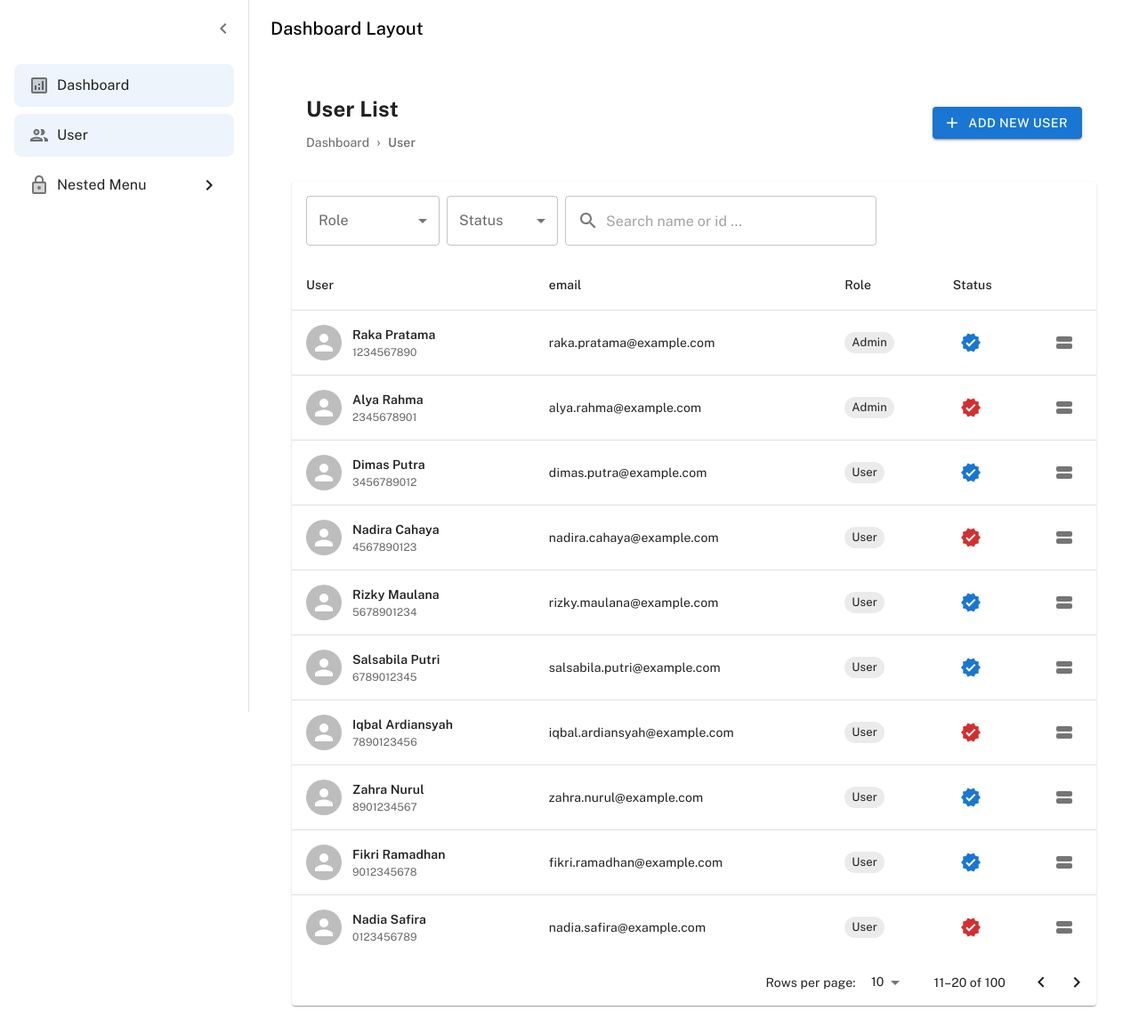
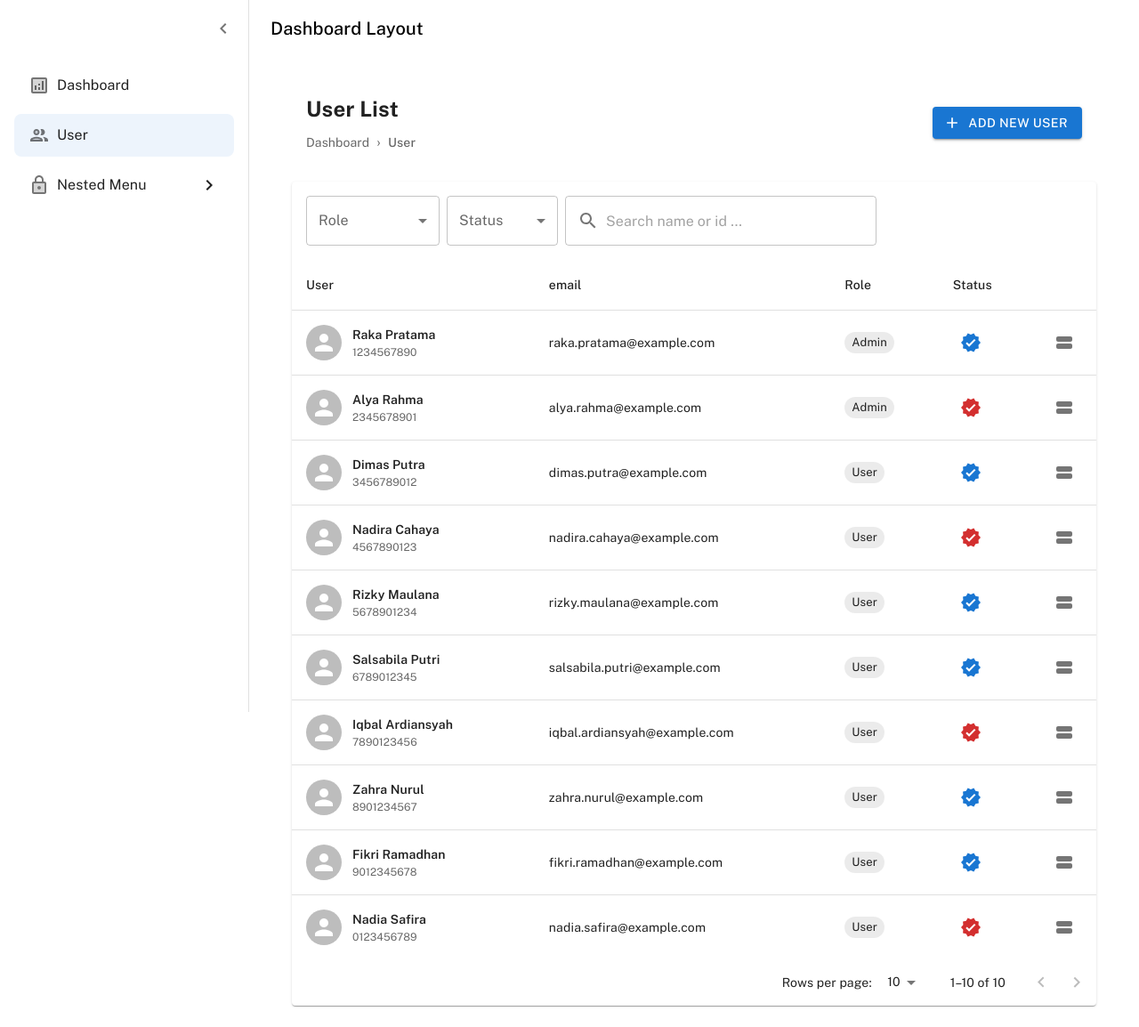
Before and after one commit to Ilham06/nextjs15-boilerplate, a Next.js app: page /user in a window 1280 px wide. Shown: the whole page at 89% size. Built offline with nearby package versions, Linux system fonts and the light colour scheme.

Commit message:
add skeleton loading table

```diff
--- a/src/app/(dashboard)/user/page.jsx
+++ b/src/app/(dashboard)/user/page.jsx
@@ -34,7 +34,7 @@ import AddButton from "@/components/common/button/AddButton";
 import Link from "next/link";
 import ConfirmDialog from "@/components/common/dialog/ConfirmDialog";
 import useDeleteWithConfirm from "@/hooks/useDeleteWithConfirm";
-import { useState } from "react";
+import { useEffect, useState } from "react";
 import useShowSnackbar from "@/hooks/useShowSnackbar";
 
 const breadcrumb = [
@@ -132,11 +132,23 @@ const headers = ["User", "email", "Role", "Status"];
 
 export default function Page() {
   const [openConfirm, setOpenConfirm] = useState(false);
+  const [isFetching, setIsFetching] = useState(true);
+  const [rows, setRows] = useState([]);
+
   const { showSuccessSnackbar } = useShowSnackbar();
+
   const handleDelete = () => {
     showSuccessSnackbar("delete user successfully");
     setOpenConfirm(false);
   };
+
+  useEffect(() => {
+    setTimeout(() => {
+      setRows(users);
+      setIsFetching(false)
+    }, 500);
+  }, []);
+
   return (
     <PageWrapper
       title={"User List"}
@@ -167,8 +179,17 @@ export default function Page() {
           <SearchInput width={"350px"} placeholder={"Search name or id ..."} />
         </Box>
 
-        <MainTable headers={headers}>
-          {users?.map((row) => (
+        <MainTable
+          headers={headers}
+          hasPagination={true}
+          page={1}
+          rowsPerPage={10}
+          handlePageChange={() => alert("page has change")}
+          handleRowsPerPageChange={() => alert("limit has change")}
+          isFetching={isFetching}
+          totalData={10}
+        >
+          {rows?.map((row) => (
             <TableRow
               key={row.id}
               sx={{ "&:last-child td, &:last-child th": { border: 0 } }}
@@ -198,13 +219,14 @@ export default function Page() {
               <TableCell>
                 <DatatableActionButton>
                   {/* create a custom component for menu item */}
-                  <Link href={'/user/create'}>
-                  <MenuItem>
-                    <ListItemIcon>
-                      <Edit fontSize="small" />
-                    </ListItemIcon>
-                    <ListItemText>Edit</ListItemText>
-                  </MenuItem></Link>
+                  <Link href={"/user/create"}>
+                    <MenuItem>
+                      <ListItemIcon>
+                        <Edit fontSize="small" />
+                      </ListItemIcon>
+                      <ListItemText>Edit</ListItemText>
+                    </MenuItem>
+                  </Link>
                   <MenuItem onClick={() => setOpenConfirm(true)}>
                     <ListItemIcon>
                       <Delete fontSize="small" />
@@ -216,16 +238,8 @@ export default function Page() {
             </TableRow>
           ))}
         </MainTable>
+      </Card>
 
-        <TablePagination
-          component="div"
-          count={100}
-          page={1}
-          onPageChange={() => console.log("oke")}
-          rowsPerPage={10}
-          onRowsPerPageChange={() => console.log("oke")}
-        />
-      </Card>
       <ConfirmDialog
         title={"Delete User"}
         description={
--- /dev/null
+++ b/src/components/common/loading/SkeletonLoadingTable.jsx
@@ -0,0 +1,18 @@
+import React from "react";
+import { Skeleton, TableCell, TableRow } from "@mui/material";
+
+const skeletonRows = Array.from({ length: 5 });
+
+export default function SkeletonLoadingTable({ headers }) {
+  return skeletonRows.map((_, rowIndex) => (
+    <TableRow
+      key={rowIndex}
+    >
+      {headers.map((header, colIndex) => (
+        <TableCell key={colIndex}>
+          <Skeleton />
+        </TableCell>
+      ))}
+    </TableRow>
+  ));
+}
--- a/src/components/common/other/SidebarItem.jsx
+++ b/src/components/common/other/SidebarItem.jsx
@@ -16,16 +16,28 @@ import { ExpandMore, KeyboardArrowRight } from "@mui/icons-material";
 export default function SidebarItem({ sidebar }) {
   const [openExpand, setOpenExpand] = React.useState(false);
   const pathname = usePathname();
-  const router = useRouter()
-  const isMenuSelected = () => pathname.includes(sidebar.path);
+  const router = useRouter();
+  const isMenuSelected = () => {
+    if (sidebar.path === "/") {
+      return pathname === "/";
+    } else {
+      return pathname.startsWith(sidebar.path);
+    }
+  };
 
   const handleClick = () => {
-    return sidebar.hasChild ? setOpenExpand(!openExpand) : router.push(sidebar.path);
+    return sidebar.hasChild
+      ? setOpenExpand(!openExpand)
+      : router.push(sidebar.path);
   };
 
   return (
-    <ListItem disablePadding sx={{ mb: 1, px: 2, display: 'block' }}>
-      <ListItemButton selected={isMenuSelected()} onClick={handleClick} sx={{borderRadius: 2}}>
+    <ListItem disablePadding sx={{ mb: 1, px: 2, display: "block" }}>
+      <ListItemButton
+        selected={isMenuSelected()}
+        onClick={handleClick}
+        sx={{ borderRadius: 2 }}
+      >
         <ListItemIcon
           sx={{
             minWidth: 0,
@@ -38,13 +50,7 @@ export default function SidebarItem({ sidebar }) {
         </ListItemIcon>
         <ListItemText primary={sidebar.label} />
         {sidebar.hasChild && (
-          <>
-            {!openExpand ? (
-              <KeyboardArrowRight/>
-            ) : (
-              <ExpandMore/>
-            )}
-          </>
+          <>{!openExpand ? <KeyboardArrowRight /> : <ExpandMore />}</>
         )}
       </ListItemButton>
       {sidebar.hasChild && (
--- a/src/components/common/table/MainTable.jsx
+++ b/src/components/common/table/MainTable.jsx
@@ -7,10 +7,23 @@ import {
   TableRow,
   Paper,
   Box,
+  TablePagination,
+  Typography,
 } from "@mui/material";
 import React from "react";
+import SkeletonLoadingTable from "../loading/SkeletonLoadingTable";
 
-export default function MainTable({ headers, children }) {
+export default function MainTable({
+  headers,
+  children,
+  hasPagination,
+  handlePageChange,
+  handleRowsPerPageChange,
+  page,
+  rowsPerPage,
+  totalData,
+  isFetching,
+}) {
   return (
     <TableContainer component={Box}>
       <Table sx={{ minWidth: 650 }} aria-label="simple table">
@@ -22,8 +35,32 @@ export default function MainTable({ headers, children }) {
             <TableCell width={"5%"}></TableCell>
           </TableRow>
         </TableHead>
-        <TableBody>{children}</TableBody>
+        <TableBody>
+          {isFetching ? (
+            <SkeletonLoadingTable headers={headers} />
+          ) : totalData != 0 ? (
+            children
+          ) : (
+            <TableRow>
+              <TableCell colSpan={headers.length} align="center">
+                <Typography color="text.secondary" fontWeight={500}>
+                  Data Not Found
+                </Typography>
+              </TableCell>
+            </TableRow>
+          )}
+        </TableBody>
       </Table>
+      {hasPagination && (
+        <TablePagination
+          component="div"
+          count={totalData}
+          page={page - 1}
+          onPageChange={handlePageChange}
+          rowsPerPage={rowsPerPage}
+          onRowsPerPageChange={handleRowsPerPageChange}
+        />
+      )}
     </TableContainer>
   );
 }
```
